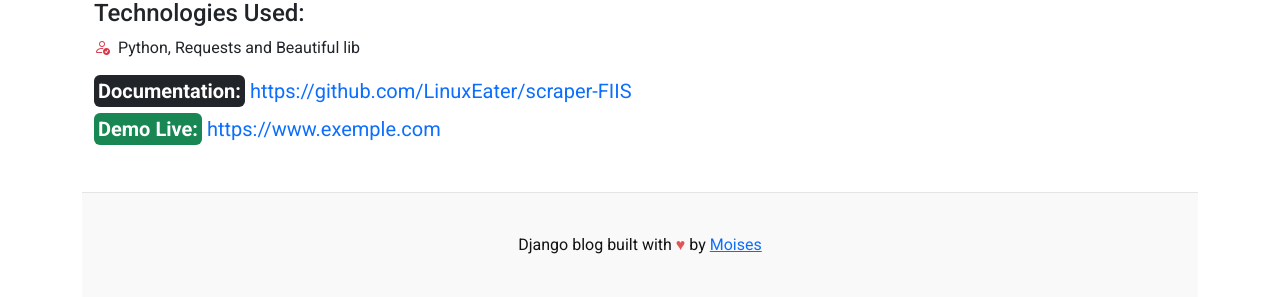
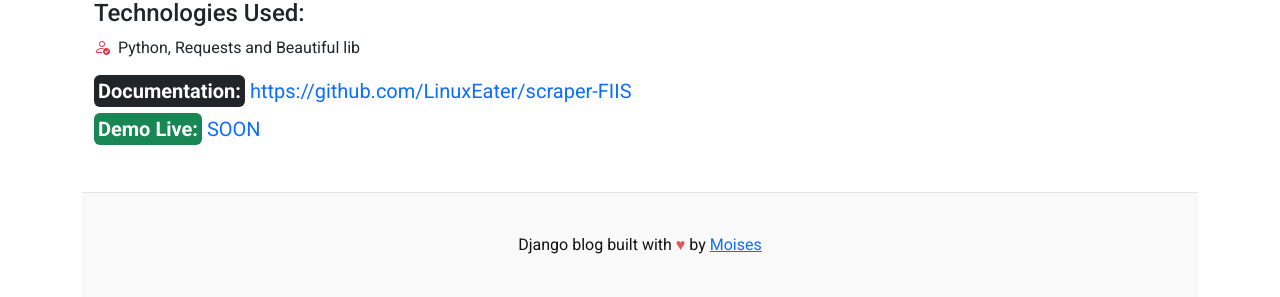
Before and after one commit to LinuxEater/Blog-Projects-Development, a Django app: a page that uses templates/single_post_detail.html in a window 1280 px wide. Shown: the part 1416-1713 px from the top of the page. Run offline with Django 5.2, Linux system fonts and the light colour scheme; data comes from the database, SQL or seed files in the repository; both versions use the stored data as it was after the commit.

Commit message:
Add url_demo_live CharField to model for demo link or placeholder

```diff
--- a/blog_projects/models.py
+++ b/blog_projects/models.py
@@ -30,7 +30,8 @@ class Blog(models.Model):
     short_description = models.TextField(max_length=500)
     blog_body = models.TextField(max_length=2000)
     status = models.CharField(max_length=20,choices=STATUS_CHOICES, default='Draft')
-    url_github = models.URLField(blank=True, null=True)
+    url_demo_live = models.CharField(blank=True, null=True)
+    url_github = models.URLField(max_length=255,blank=True, null=True)
     is_featured = models.BooleanField(default=False)
     created_at = models.DateTimeField(auto_now_add=True)
     updated_at = models.DateTimeField(auto_now=True)
--- a/templates/single_post_detail.html
+++ b/templates/single_post_detail.html
@@ -26,7 +26,7 @@
                     <h4 class="text-dark">Technologies Used:</h4>
                     <i class="bi bi-person-check me-2 text-danger"></i><span>{{ blog.technologies }}</span>
                     <p class="fs-5 mb-2 mt-3"><strong class="text-bg-dark p-1 rounded">Documentation:</strong> <a href="{{ blog.url_github }}" target="_blank" class="text-decoration-none">{{ blog.url_github }}</a></p>
-                    <p class="fs-5 mb-4"><strong class="text-bg-success p-1 rounded">Demo Live:</strong> <a href="" target="_blank" class="text-decoration-none">https://www.exemple.com</a></p>
+                    <p class="fs-5 mb-4"><strong class="text-bg-success p-1 rounded">Demo Live:</strong> <a href="" target="_blank" class="text-decoration-none">{{ blog.url_demo_live }}</a></p>
                 </section>
             </article>
         </div>
```
Also changed, not shown: blog_projects/migrations/0003_blog_url_demo_live.py (added), blog_projects/migrations/0004_alter_blog_url_demo_live_alter_blog_url_github.py (added), blog_projects/migrations/0005_alter_blog_url_github.py (added), db.sqlite3.
